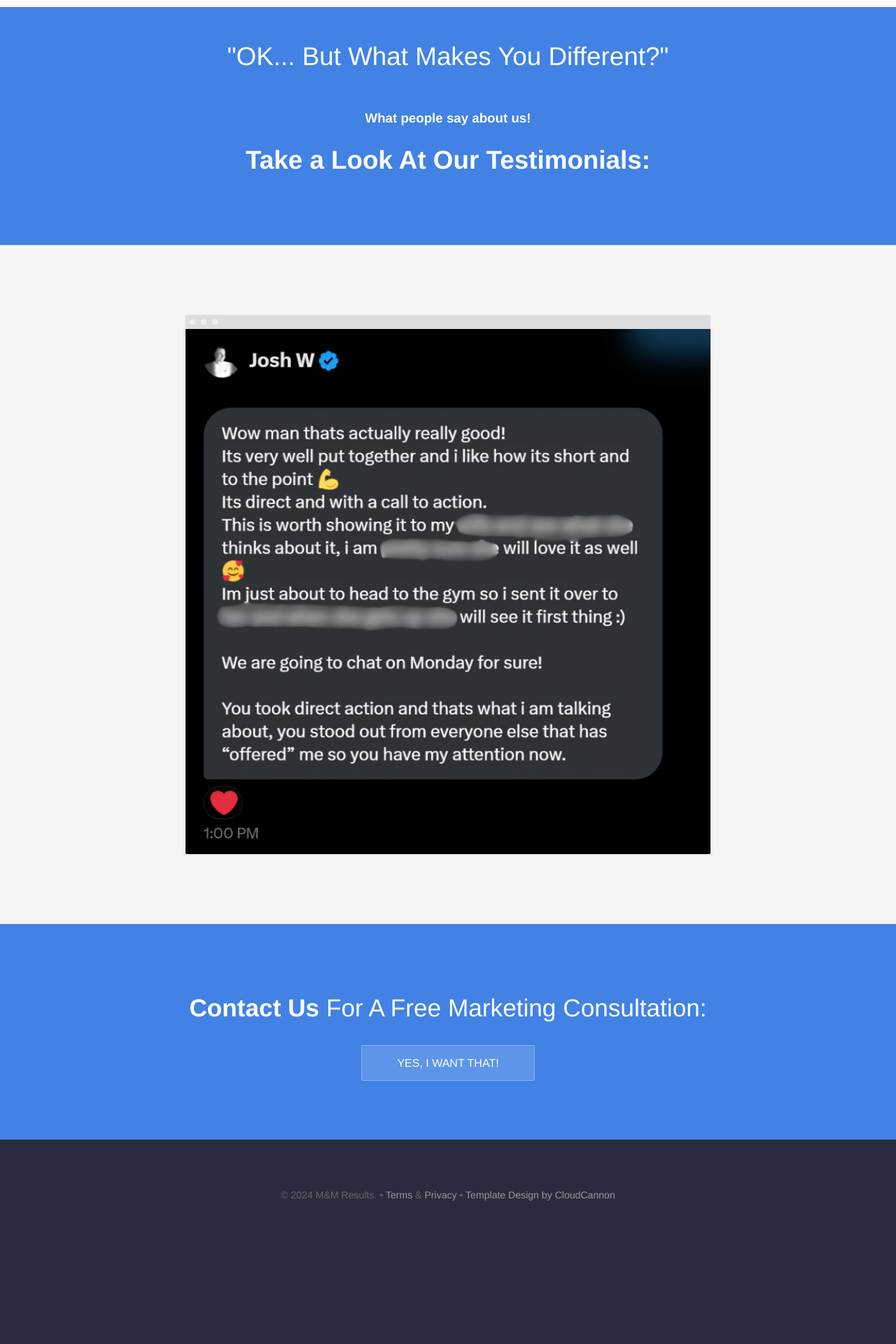
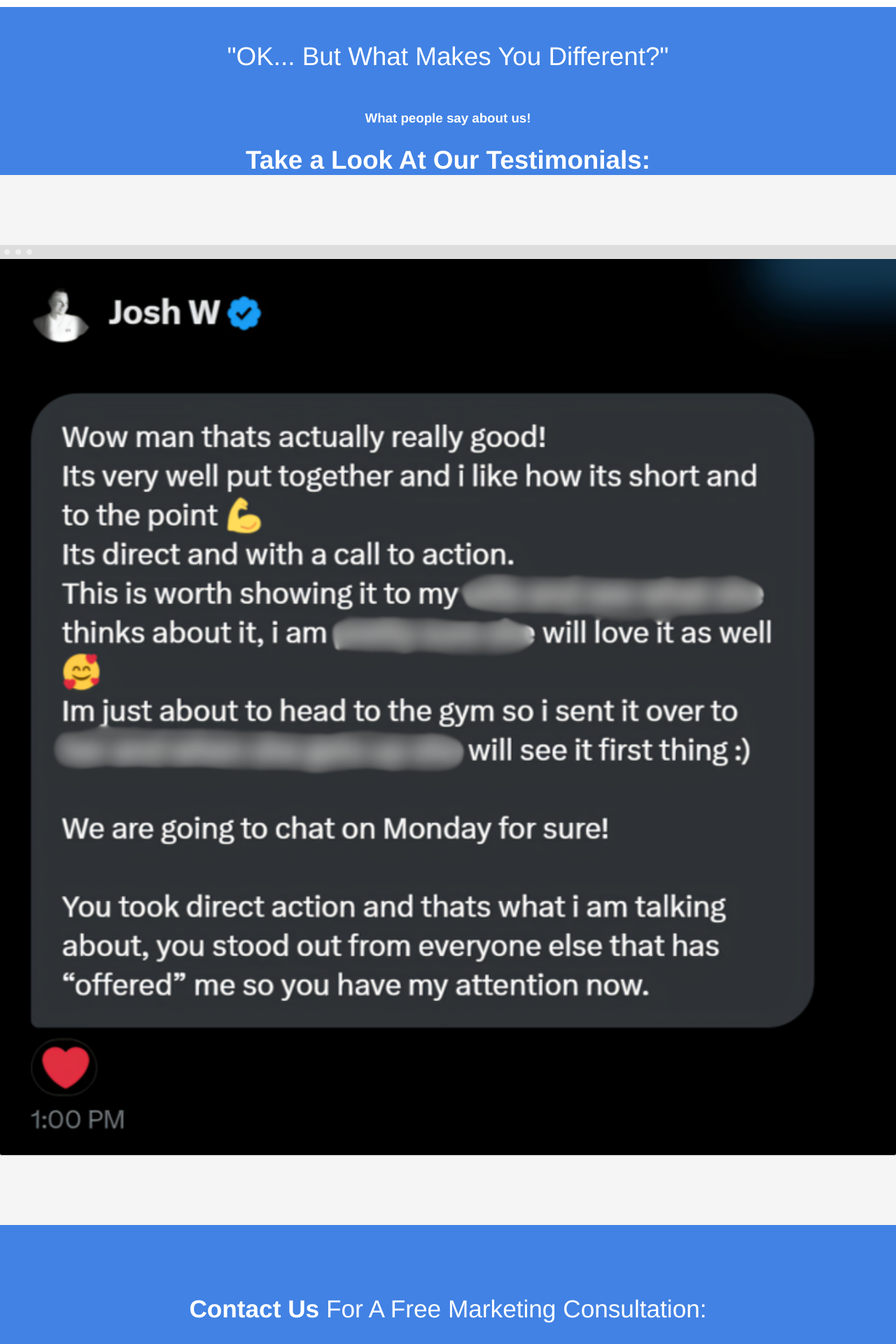
Before and after one commit to Huntinex/MMResults, a Jekyll site: the page built from index.html, in a window 1280 px wide. Shown: the part 1291-3211 px from the top of the page at 70% size. Built offline with Jekyll 4.4.1, drawn with Linux system fonts in a browser that asks for light colours; before the commit the page ends 3059 px from its top, so only the background shows below that.

Commit message:
Update index.html

```diff
--- a/index.html
+++ b/index.html
@@ -37,20 +37,20 @@ description: More Growth. More Clients.
 			</div>
 		</div>
 	</section></center>
-	<center><section class="hero">
+	<center class="hero">
 			<h1 style="font-weight: 500;" class="editable">"OK... But What Makes You Different?"</h1>
 			<br><br>
 			<h3>What people <strong style="font-weight: 700;">say about us</strong>!</h3>
 			<br>
 			<h1 style="font-weight: 900;" class="editable">Take a Look At Our Testimonials:</h1>
-	</section></center>
+	</center>
 	<section class="testimonial">
 <!-- 		<div class="container flex"> -->
-			<div class="testimonial-block">
+<!-- 			<div class="testimonial-block"> -->
 <!-- 				<div class="image"> -->
 					<img src="{{ site.baseurl }}/images/testimony1.png" alt="Screenshot" class="screenshot editable" />
 <!-- 				</div> -->
-			</div>
+<!-- 			</div> -->
 <!-- 		</div> -->
 	</section>
 	<section class="bottom-cta">
```
